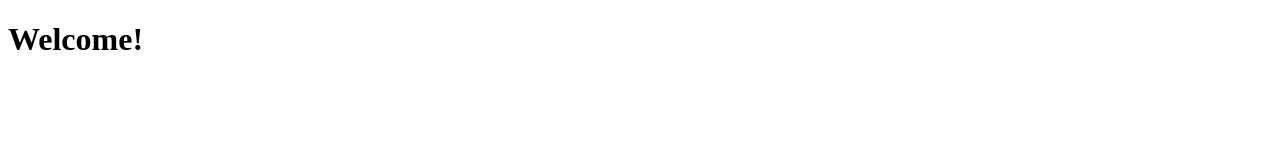
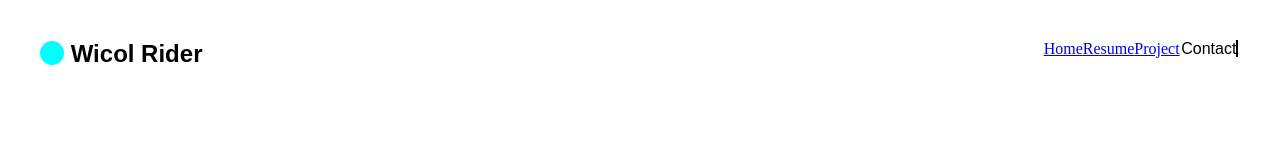
Before and after one commit to sacgwapo/sacgwapo.github.io, a plain HTML site: page index.html in a window 1280 px wide. Drawn offline with Linux system fonts and the light colour scheme.

Commit message:
css edit

```diff
--- a/index.html
+++ b/index.html
@@ -5,8 +5,24 @@
     <meta http-equiv="X-UA-Compatible" content="IE=edge">
     <meta name="viewport" content="width=device-width, initial-scale=1.0">
     <title>Document</title>
+    <link rel="stylesheet" href="style.css">
+    <link rel="stylesheet" href="https://cdnjs.cloudflare.com/ajax/libs/font-awesome/6.2.1/css/all.min.css" integrity="sha512-MV7K8+y+gLIBoVD59lQIYicR65iaqukzvf/nwasF0nqhPay5w/9lJmVM2hMDcnK1OnMGCdVK+iQrJ7lzPJQd1w==" crossorigin="anonymous" referrerpolicy="no-referrer" />
 </head>
 <body>
-    <h1> Welcome! </h1>
+    <div class="navbar">
+        <nav>
+            <div class="logo">
+                <h1><i class="fa-solid fa-circle"></i> Wicol Rider <span></span></h1>
+            </div>
+            <ul>
+            <ul><a href="#">Home</a></ul>
+            <ul><a href="#">Resume</a></ul>
+            <ul><a href="#">Project</a></ul>
+                <div class="list"></div>
+                <li><a href="#">Contact</a></li>
+            </ul>
+        </nav>
+
+    </div>
 </body>
 </html>
--- /dev/null
+++ b/style.css
@@ -0,0 +1,35 @@
+* {
+    margin: 0;
+    padding: 0;
+    outline: none;
+    border: none;
+    box-sizing: border-box;
+    transition: all .2s linear;
+
+}
+.navbar nav {
+    display: flex;
+    justify-content: space-between;
+    padding: 2.5rem;
+}
+.navbar nav .logo h1 i {
+    color:aqua
+}
+.navbar nav .logo h1 {
+    font-family: Arial, Helvetica, sans-serif;
+    cursor: pointer;
+}
+.navbar nav ul {
+    display: flex;
+}
+.navbar nav ul li {
+    margin: 0 .1rem;
+    list-style: none;
+    font-family: Arial, Helvetica, sans-serif;
+}
+.navbar nav ul li a {
+    color: black;
+    text-decoration: none;
+    padding: 02ren 1ren;
+    border-right: 2px solid black;
+}
```
